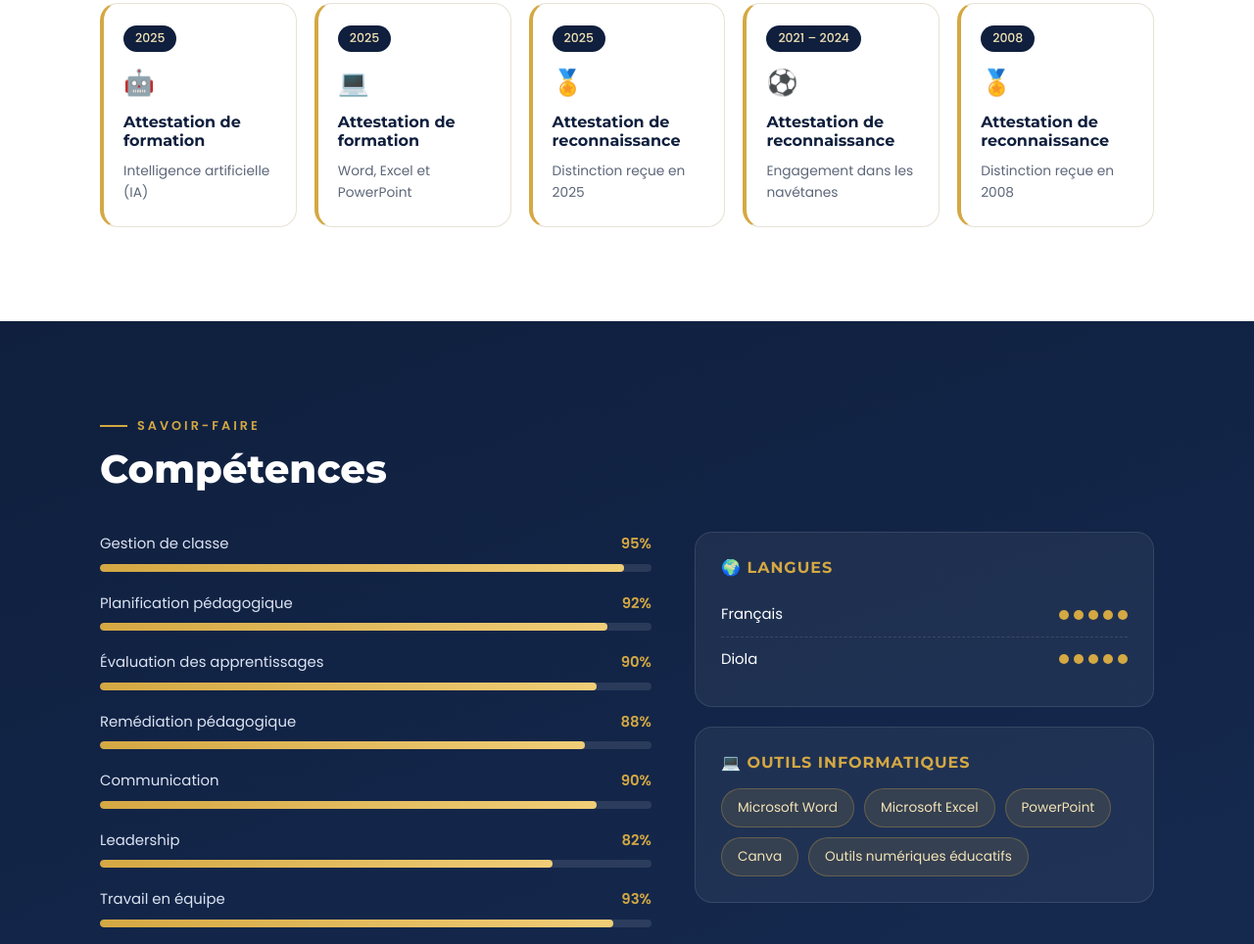
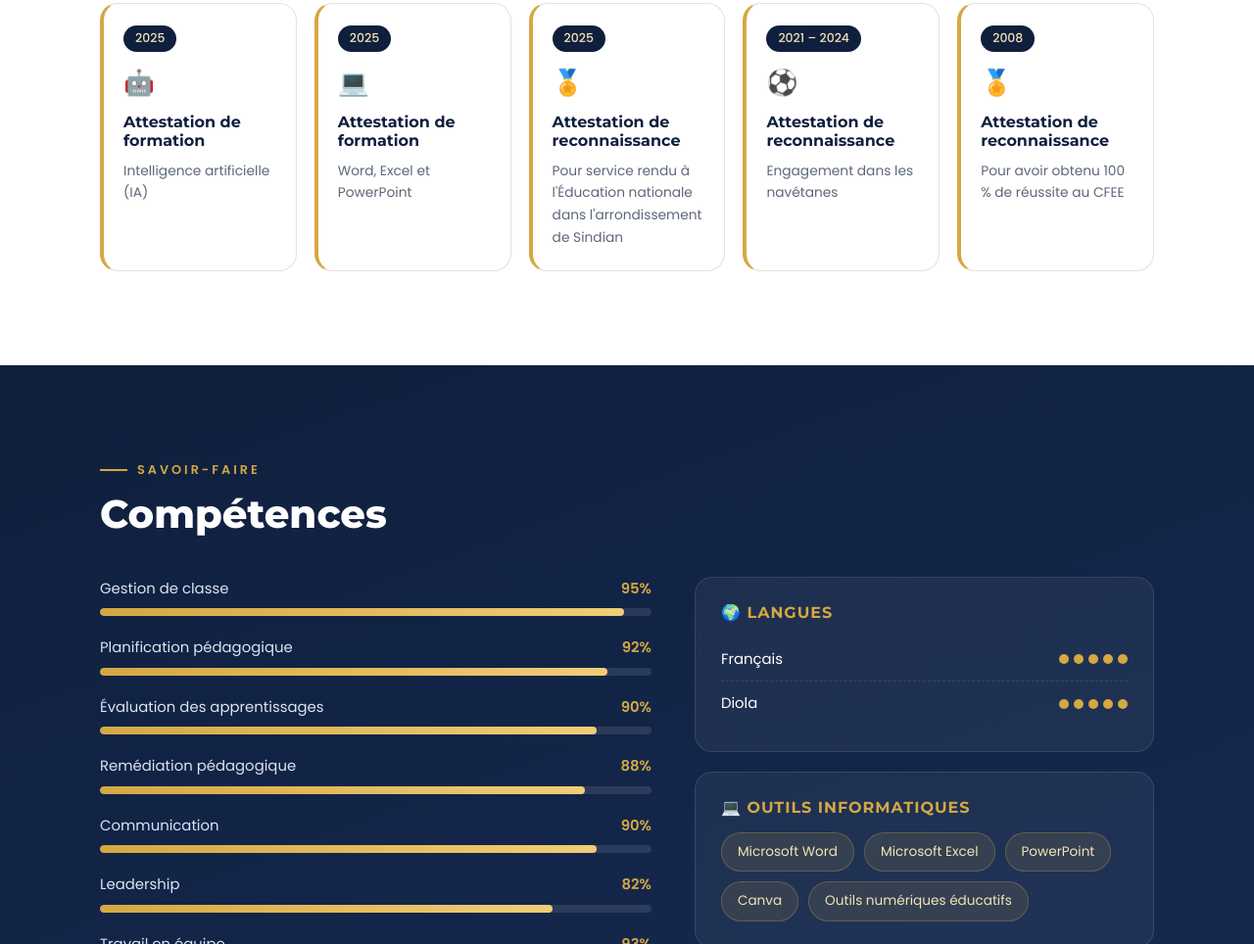
Before and after one commit to bacarygoudiaby1-alt/cv-bacary-goudiaby, a plain HTML site: page index.html in a window 1280 px wide. Shown: the part 2792-3756 px from the top of the page at 98% size. Drawn offline with Linux system fonts and the light colour scheme.

Commit message:
Precisions sur les attestations de reconnaissance

```diff
--- a/index.html
+++ b/index.html
@@ -384,9 +384,9 @@
     <div class="cert-grid">
       <div class="cert reveal"><span class="yr2">2025</span><span class="em">🤖</span><h3>Attestation de formation</h3><p>Intelligence artificielle (IA)</p></div>
       <div class="cert reveal"><span class="yr2">2025</span><span class="em">💻</span><h3>Attestation de formation</h3><p>Word, Excel et PowerPoint</p></div>
-      <div class="cert reveal"><span class="yr2">2025</span><span class="em">🏅</span><h3>Attestation de reconnaissance</h3><p>Distinction reçue en 2025</p></div>
+      <div class="cert reveal"><span class="yr2">2025</span><span class="em">🏅</span><h3>Attestation de reconnaissance</h3><p>Pour service rendu à l'Éducation nationale dans l'arrondissement de Sindian</p></div>
       <div class="cert reveal"><span class="yr2">2021 – 2024</span><span class="em">⚽</span><h3>Attestation de reconnaissance</h3><p>Engagement dans les navétanes</p></div>
-      <div class="cert reveal"><span class="yr2">2008</span><span class="em">🏅</span><h3>Attestation de reconnaissance</h3><p>Distinction reçue en 2008</p></div>
+      <div class="cert reveal"><span class="yr2">2008</span><span class="em">🏅</span><h3>Attestation de reconnaissance</h3><p>Pour avoir obtenu 100 % de réussite au CFEE</p></div>
     </div>
   </div>
 </section>
```
